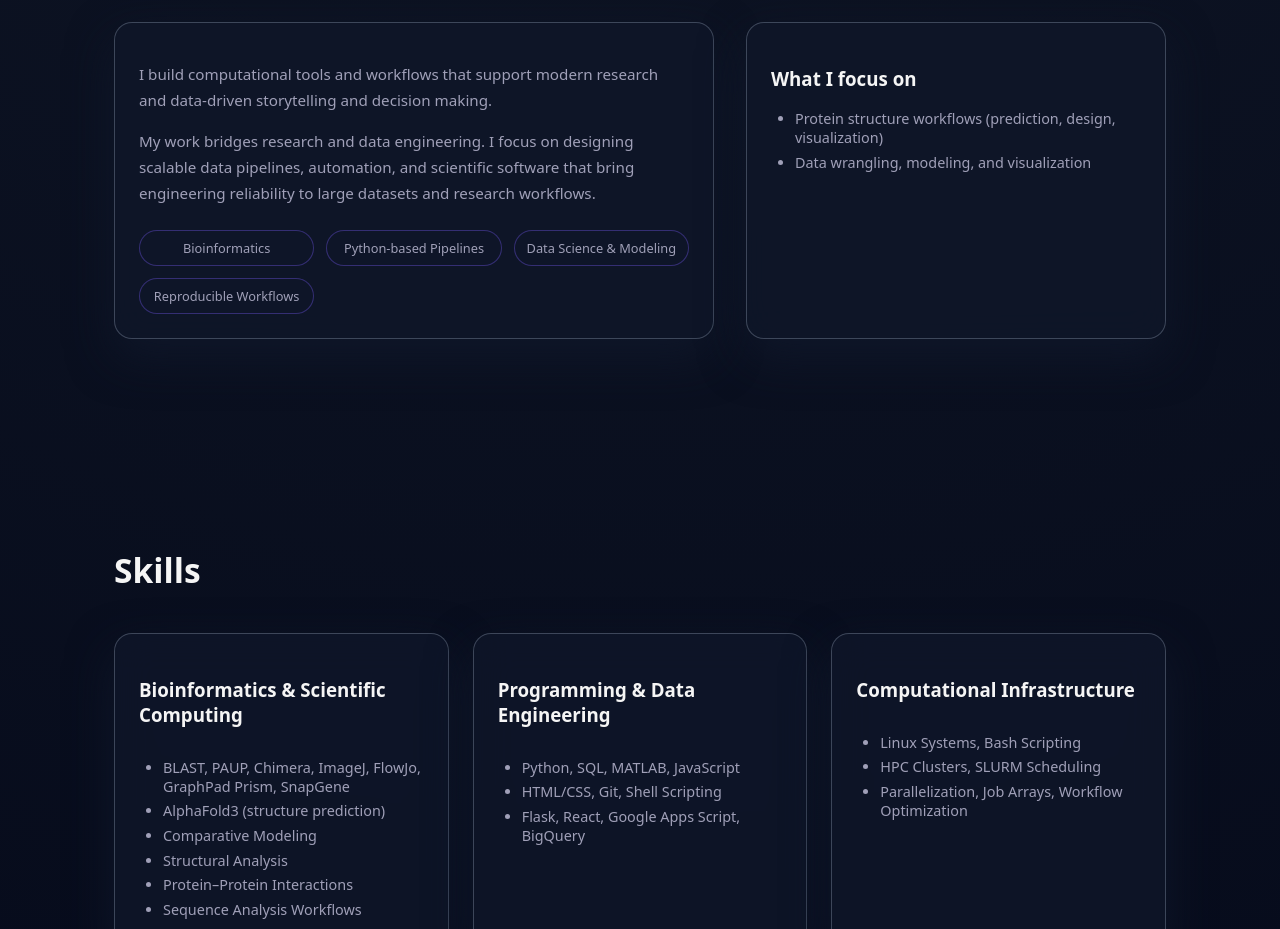
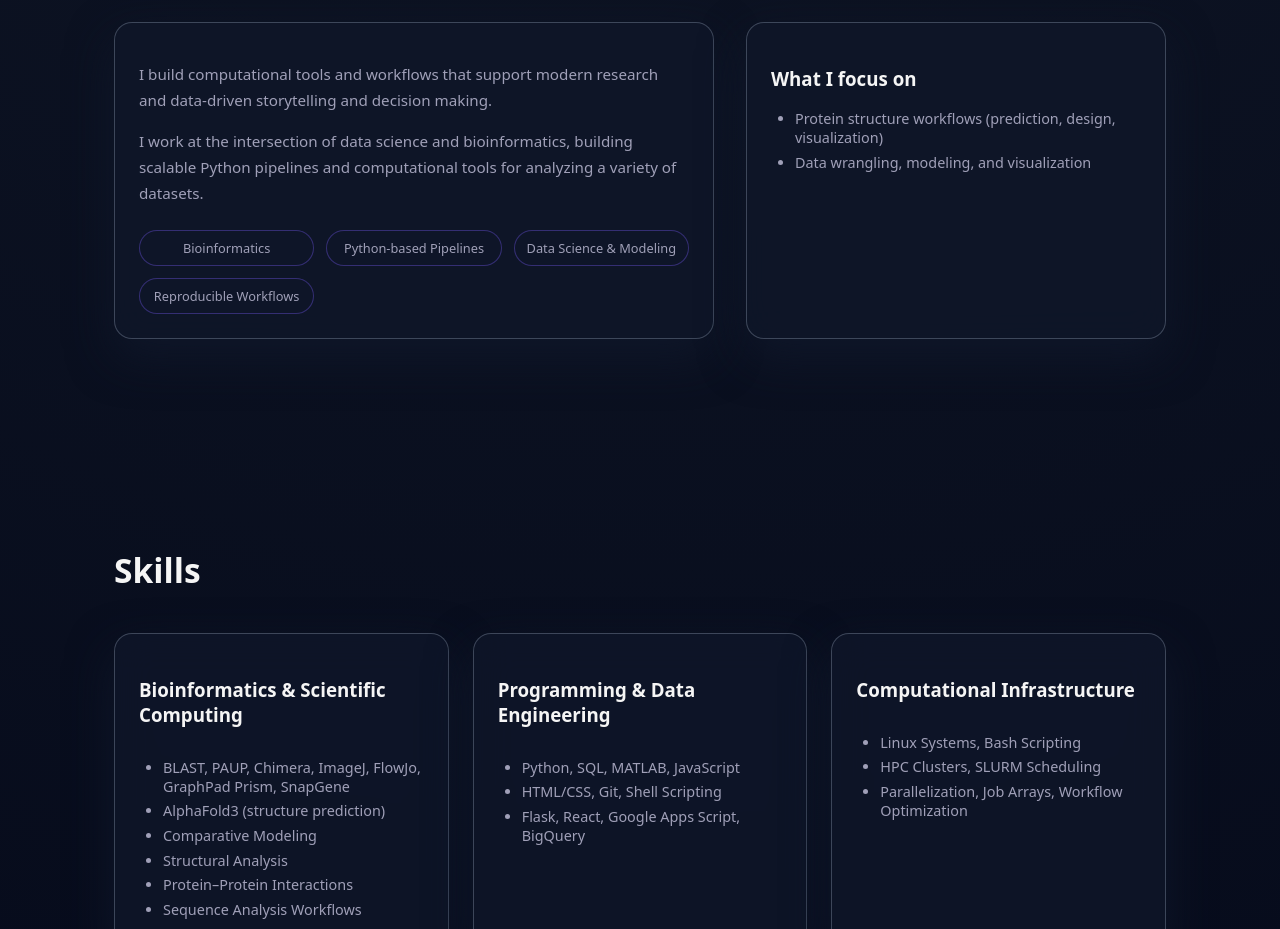
Before and after one commit to albertjseo/personal-portfolio, a React (Create React App) app: page / in a window 1280 px wide. Shown: the part 900-1829 px from the top of the page. Built offline with nearby package versions, Linux system fonts and the light colour scheme.

Commit message:
Updating About.jsx

```diff
--- a/src/components/About.jsx
+++ b/src/components/About.jsx
@@ -11,7 +11,7 @@ export default function About() {
           </p>
 
           <p className="about-text">
-            My work bridges research and data engineering. I focus on designing scalable data pipelines, automation, and scientific software that bring engineering reliability to large datasets and research workflows.
+            I work at the intersection of data science and bioinformatics, building scalable Python pipelines and computational tools for analyzing a variety of datasets.
           </p>
 
           <div className="about-grid">
```
